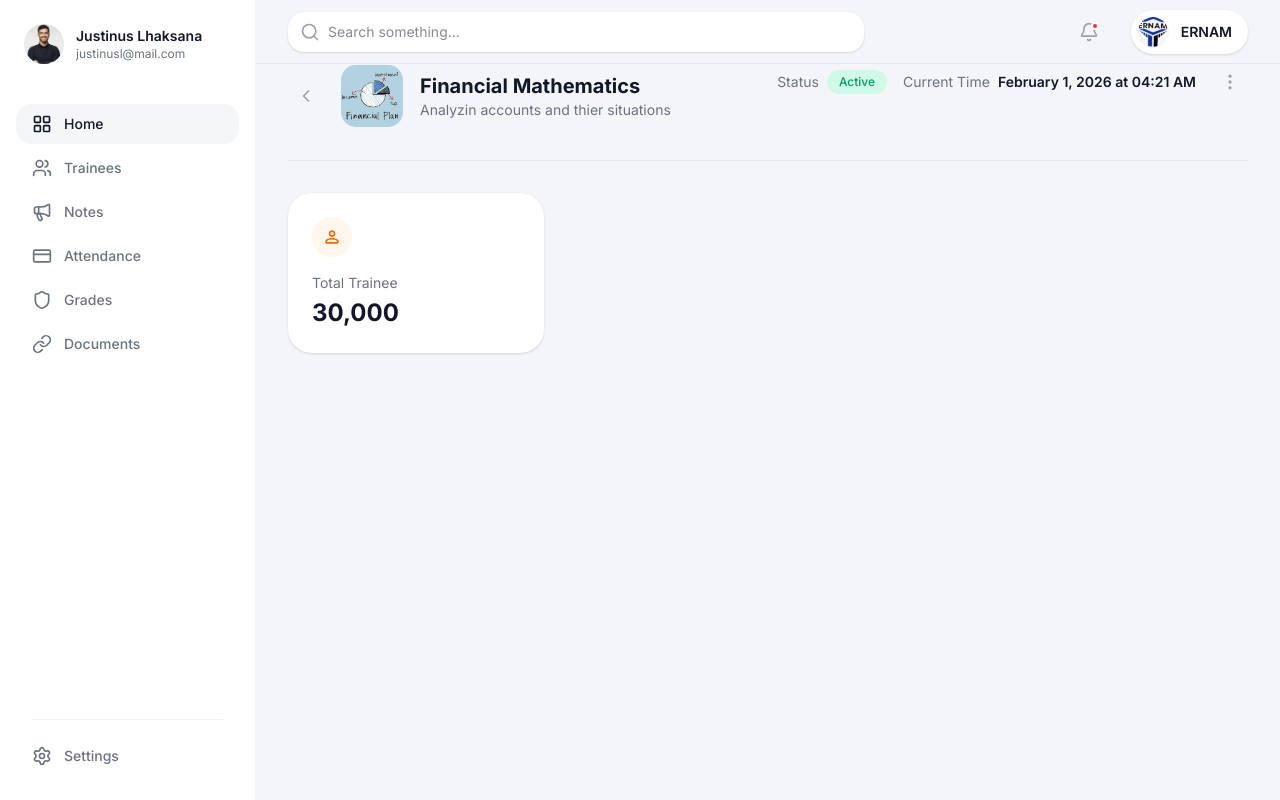
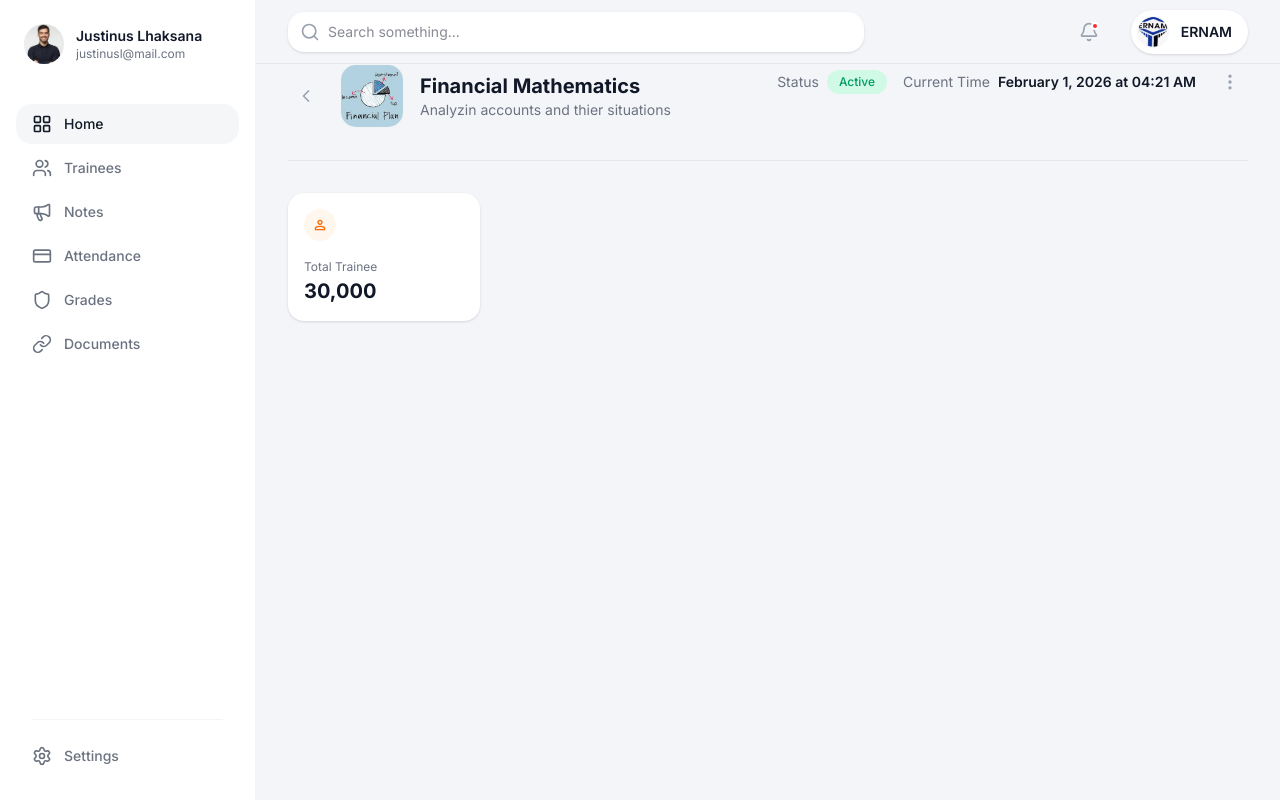
Before and after one commit to aristide12005/System, a Next.js app: page / in a window 1280 px wide. Built offline with nearby package versions, Linux system fonts and the light colour scheme.

Commit message:
UI: resize trainee widget

```diff
--- a/src/components/TraineeWidget.tsx
+++ b/src/components/TraineeWidget.tsx
@@ -1,12 +1,12 @@
 export function TraineeWidget() {
     return (
-        <div className="bg-white p-6 rounded-2xl shadow-sm flex flex-col justify-between w-64 h-40">
-            <div className="w-10 h-10 rounded-full bg-orange-50 flex items-center justify-center mb-4">
-                <Groups3Icon className="w-5 h-5 text-orange-500" />
+        <div className="bg-white p-4 rounded-xl shadow-sm flex flex-col justify-between w-48 h-32">
+            <div className="w-8 h-8 rounded-full bg-orange-50 flex items-center justify-center mb-2">
+                <Groups3Icon className="w-4 h-4 text-orange-500" />
             </div>
             <div>
-                <p className="text-sm text-text-secondary mb-1">Total Trainee</p>
-                <h3 className="text-2xl font-bold text-text-primary">30,000</h3>
+                <p className="text-xs text-text-secondary mb-0.5">Total Trainee</p>
+                <h3 className="text-xl font-bold text-text-primary">30,000</h3>
             </div>
         </div>
     );
```
